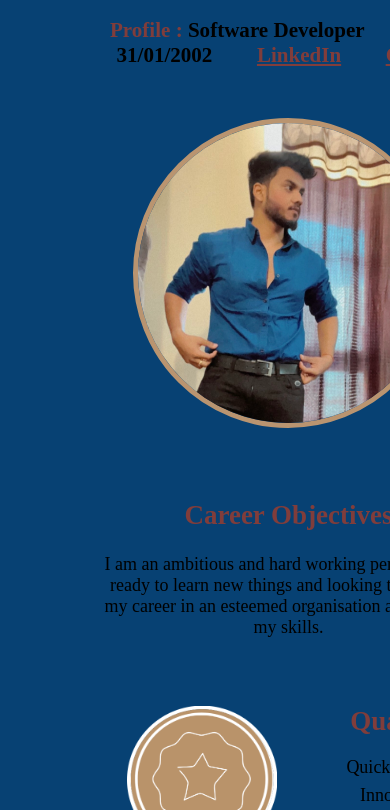
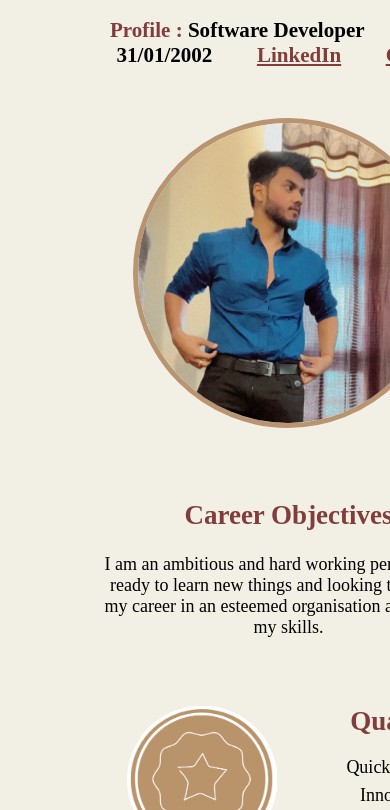
Before and after one commit to RawShivansh/res, a plain HTML site: page index.html in a window 390 px wide. Shown: the part 157-967 px from the top of the page. Drawn offline with Linux system fonts and the light colour scheme.

Commit message:
Update style.css

```diff
--- a/style.css
+++ b/style.css
@@ -286,9 +286,6 @@ footer{
     width: 180px;
 }
 @media (max-width:480px){
-    body{
-        background-color: #074173;
-    }
     .page{
         text-align: center;
         position: relative;
```
